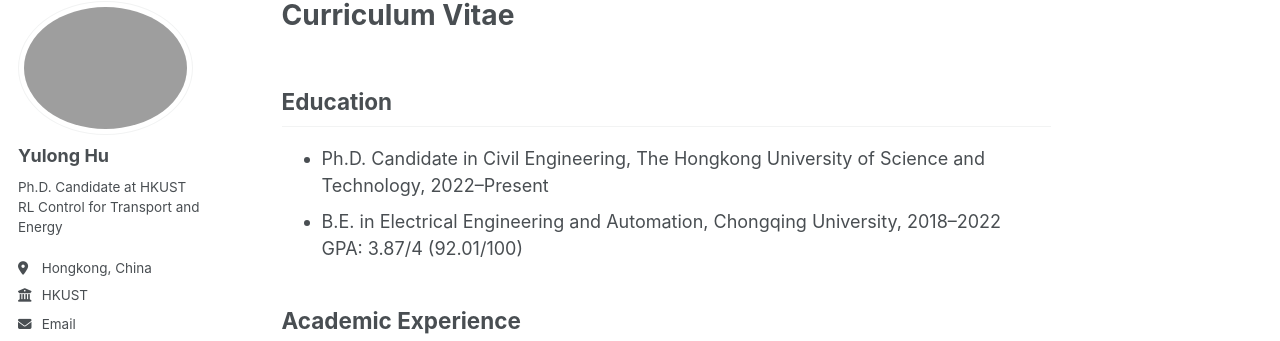
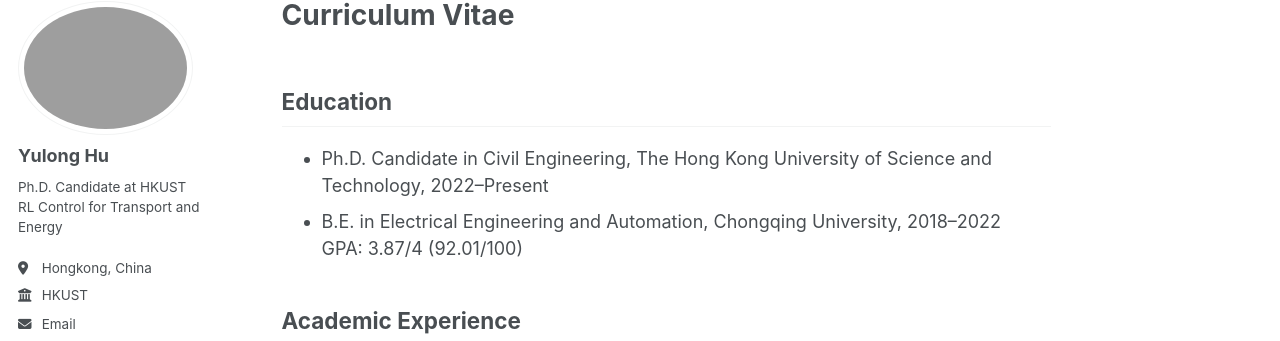
Before and after one commit to yulonghu2000/yulonghu2000.github.io, a Jekyll site: the page built from _pages/cv.md, in a window 1280 px wide and 900 px high. Shown: the part 98-439 px from the top of the window. Built offline with Jekyll 4.4.1, drawn with Linux system fonts in a browser that asks for light colours; some web fonts are replaced.

Commit message:
Update cv.md

```diff
--- a/_pages/cv.md
+++ b/_pages/cv.md
@@ -5,7 +5,7 @@ author_profile: true
 ---
 
 ## Education
-- Ph.D. Candidate in Civil Engineering, The Hongkong University of Science and Technology, 2022–Present
+- Ph.D. Candidate in Civil Engineering, The Hong Kong University of Science and Technology, 2022–Present
 - B.E. in Electrical Engineering and Automation, Chongqing University, 2018–2022
   GPA: 3.87/4 (92.01/100)
 
```
